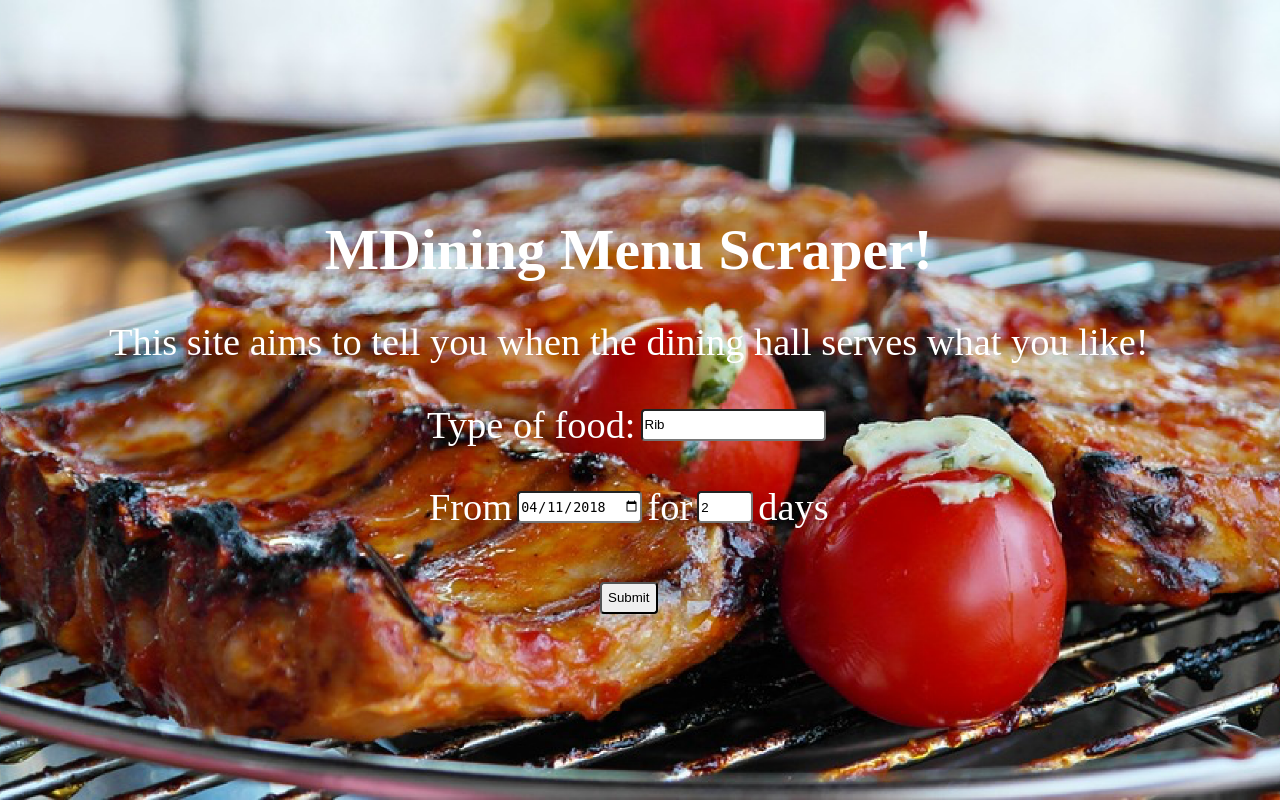
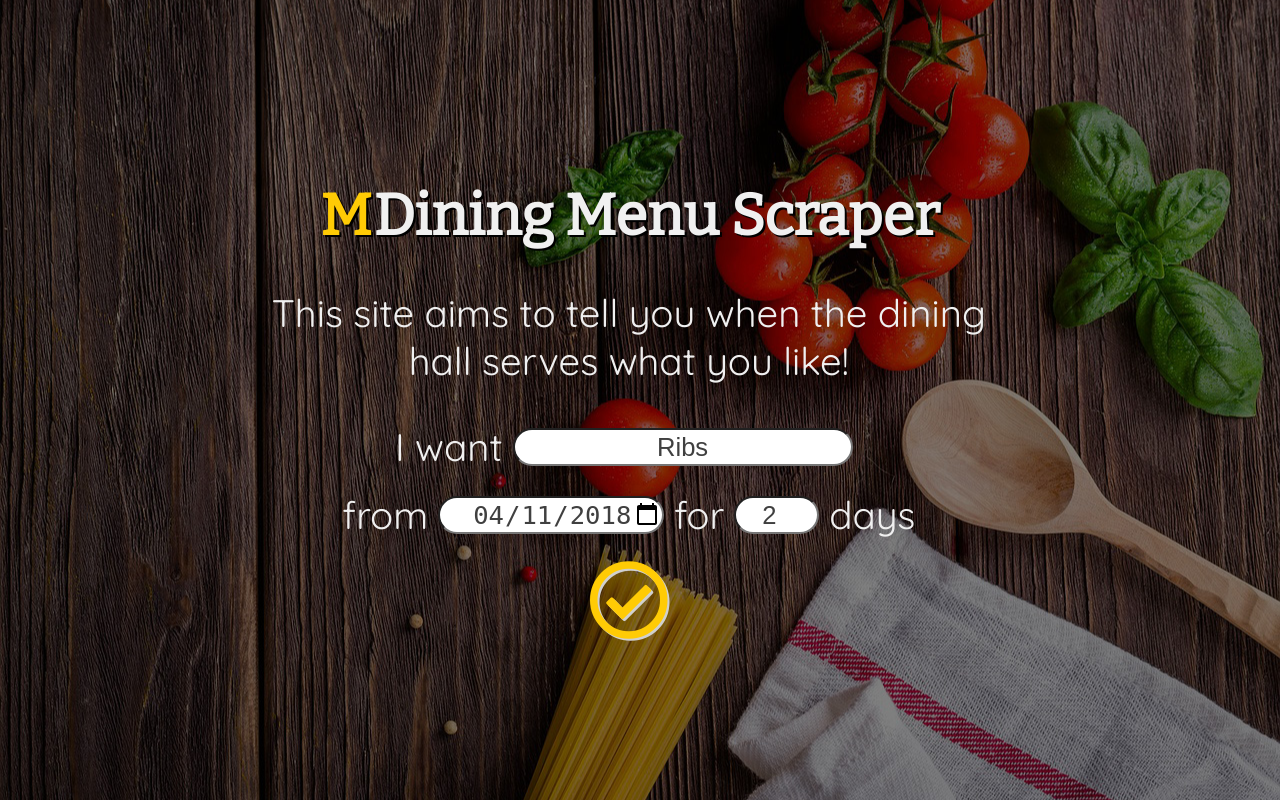
Before and after one commit to patrickxchong/mdiner, a Flask app: page / in a window 1280 px wide. Run offline with Flask 2, Linux system fonts and the light colour scheme; some libraries are stand-ins or nearby versions.

Commit message:
home page!

```diff
--- a/app.py
+++ b/app.py
@@ -5,29 +5,29 @@ import os
 
 app = Flask(__name__, static_url_path="/static")
 
-# # to solve browser cache problem
-# @app.url_defaults
-# def hashed_url_for_static_file(endpoint, values):
-#     if 'static' == endpoint or endpoint.endswith('.static'):
-#         filename = values.get('filename')
-#         if filename:
-#             if '.' in endpoint:  # has higher priority
-#                 blueprint = endpoint.rsplit('.', 1)[0]
-#             else:
-#                 blueprint = request.blueprint  # can be None too
+# to solve browser cache problem
+@app.url_defaults
+def hashed_url_for_static_file(endpoint, values):
+    if 'static' == endpoint or endpoint.endswith('.static'):
+        filename = values.get('filename')
+        if filename:
+            if '.' in endpoint:  # has higher priority
+                blueprint = endpoint.rsplit('.', 1)[0]
+            else:
+                blueprint = request.blueprint  # can be None too
 
-#             if blueprint:
-#                 static_folder = app.blueprints[blueprint].static_folder
-#             else:
-#                 static_folder = app.static_folder
+            if blueprint:
+                static_folder = app.blueprints[blueprint].static_folder
+            else:
+                static_folder = app.static_folder
 
-#             param_name = 'h'
-#             while param_name in values:
-#                 param_name = '_' + param_name
-#             values[param_name] = static_file_hash(os.path.join(static_folder, filename))
+            param_name = 'h'
+            while param_name in values:
+                param_name = '_' + param_name
+            values[param_name] = static_file_hash(os.path.join(static_folder, filename))
 
-# def static_file_hash(filename):
-#   return int(os.stat(filename).st_mtime)
+def static_file_hash(filename):
+  return int(os.stat(filename).st_mtime)
 
 
 @app.route('/')
--- a/static/home.css
+++ b/static/home.css
@@ -12,7 +12,7 @@ html {
 }
 
 body {
-  background-image: url("spare-ribs.png");
+  background-image: url("garden.jpg");
   background-position: center;
   background-repeat: no-repeat;
   background-size: cover;
@@ -20,40 +20,83 @@ body {
   height: 97%;
   display: grid;
   grid-template-rows: 1fr;
+  grid-template-columns: 20vw 1fr 20vw;
   justify-content: center;
   align-content: center;
   align-items: center;
   text-align: center;
   font-size: 3vw;
-  color: white;
+  color: #F0F0F0;
 }
 
 h1 {
+  display: flex;
   font-size: 4.5vw;
+  font-family: 'Bitter', serif;
+  align-items: center;
+  justify-content: center;
+  text-shadow: 2px 2px black;
+}
+
+#M {
+  color: #FFCB05;
+  padding: 0px 2px;
 }
 
 p {
   display: flex;
   justify-content: center;
   align-items: center;
+  font-family: 'Quicksand', cursive;
 }
 
-input {
-  height: 2.5vw;
-  border-radius: 4px;
-  margin: 0px 5px;
+form p {
+  margin: 0;
+}
+
+input,
+input::-webkit-input-placeholder {
+  height: 3vw;
+  border-radius: 20px;
+  margin: 0px 10px;
+  font-size: 2vw;
+  color: #404040;
 }
 
 #food_input {
   min-width: 4vw;
+  text-align: center;
 }
 
 #start_input {
-  min-width: 6vw;
+  min-width: 5.5vw;
+  text-align: right;
 }
 
 #numdays_input {
   min-width: 2vw;
+  text-align: center;
+}
+
+#submit_input {
+  display: flex;
+  justify-content: center;
+  height: 90px;
+  border: none;
+  background: none;
+  font-size: 80px;
+  cursor: pointer;
+  float: center;
+  margin: auto;
+}
+
+span {
+  color: #FFCB05;
+  text-shadow: 2px 2px #D0D0D0;
+}
+
+#submit_input:hover {
+  font-size: 85px;
 }
 
 a {
--- a/templates/home.html
+++ b/templates/home.html
@@ -5,22 +5,26 @@
   <meta charset="UTF-8">
   <title>MDining Menu Scraper</title>
   <link rel="shortcut icon" href="{{ url_for('static', filename='favicon.png') }}">
+  <link rel="stylesheet" href="https://use.fontawesome.com/releases/v5.0.10/css/all.css" integrity="sha384-+d0P83n9kaQMCwj8F4RJB66tzIwOKmrdb46+porD/OvrJ+37WqIM7UoBtwHO6Nlg" crossorigin="anonymous">
+  <link href="https://fonts.googleapis.com/css?family=Abril+Fatface|Bitter|Merriweather|Quicksand" rel="stylesheet">
   <link rel="stylesheet" type="text/css" href="{{ url_for('static', filename='home.css') }}">
 </head>
 
 <body>
+  <div></div>
+
   <div>
-    <h1>MDining Menu Scraper!</h1>
+    <h1><div id="M">M</div>Dining Menu Scraper</h1>
 
     <p> This site aims to tell you when the dining hall serves what you like! </p>
 
     <form action="" method="POST">
-      <p> Type of food:
-        <input type="text" id='food_input' name="food_" value="Rib"> </p>
-      <p> From
+      <p> I want
+        <input type="text" id='food_input' name="food_" value="Ribs"> </p>
+      <p style="padding: 20px 0px"> from
         <input type="date" id='start_input' name="start"> for
         <input type="number" id='numdays_input' name="numdays" min="1" max="15" value="2"> days</p>
-      <input type="submit">
+        <button type="submit" id='submit_input'><span class="far fa-check-circle"></span></button>
     </form>
     <script type="text/javascript">
       var date = new Date();
@@ -34,6 +38,8 @@
       document.getElementById('start_input').value = today;
     </script>
   </div>
+
+  <div></div>
 </body>
 
 </html>
--- a/templates/search.html
+++ b/templates/search.html
@@ -27,7 +27,9 @@
               document.getElementById("output").innerHTML = response;
             }
           }).fail(function(xhr) {
-              document.getElementById("output").innerHTML = "Server Timed Out :( Please try again with a shorter day range!";
+            document.getElementById("output").innerHTML = "Server Timed Out :( Please try again with a shorter day range!";
+            //  console.log(xhr.status);
+            //  console.log("failed");
           });
       }
     }
```
Also changed, not shown: static/search.css (+16 -4 lines), static/fonts.css (added), static/garden.jpg (added), 1 other file.
